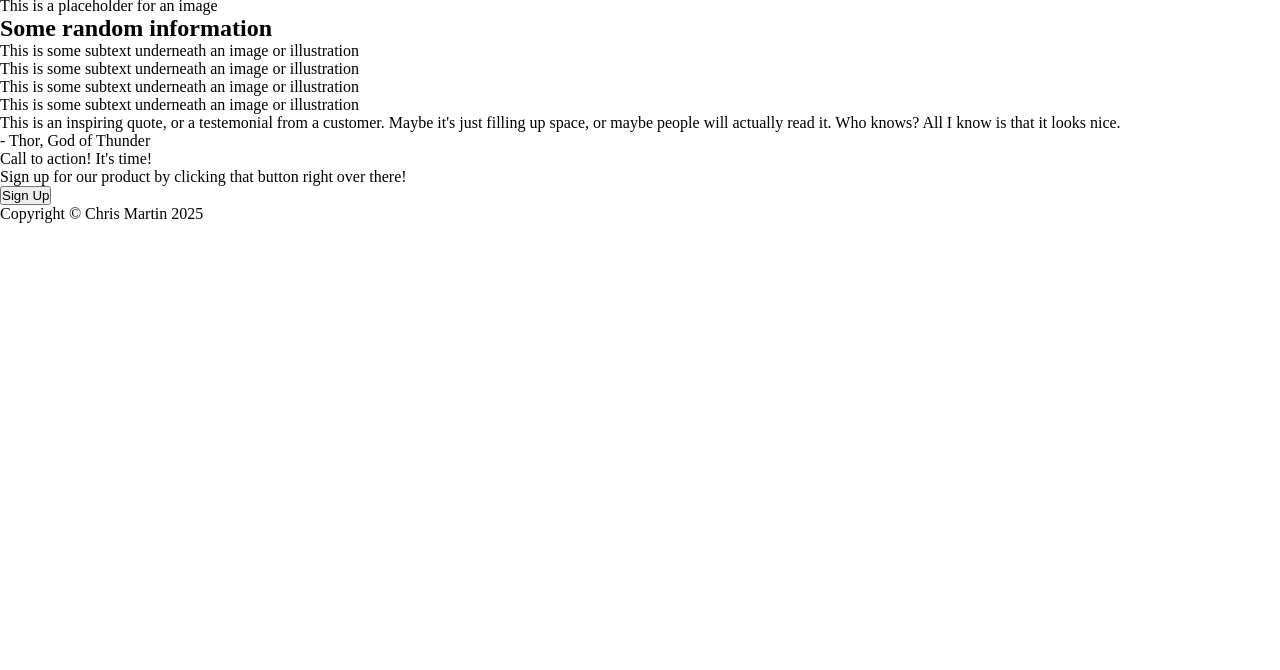
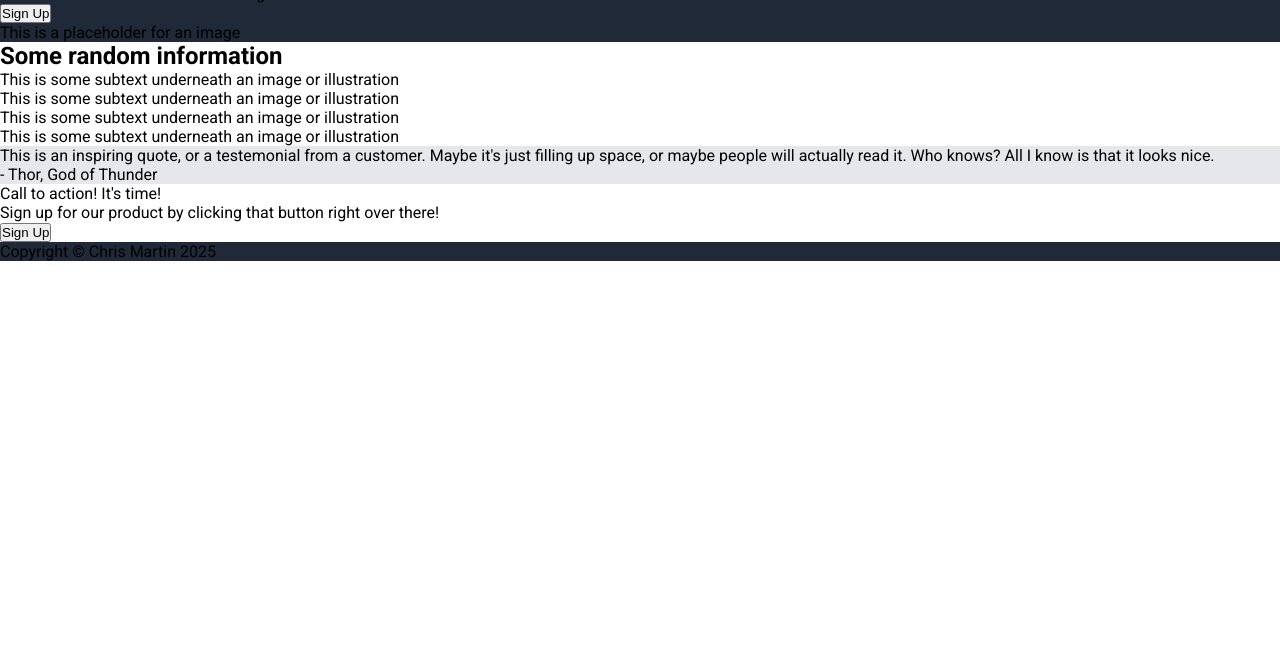
Before and after one commit to cmartin300/odin-landing_page, a plain HTML site: page index.html in a window 1280 px wide. Shown: the part 130-800 px from the top of the page. Drawn offline with Linux system fonts and the light colour scheme.

Commit message:
added button to html, added bg colors to css

```diff
--- a/css/styles.css
+++ b/css/styles.css
@@ -3,3 +3,18 @@
   padding: 0;
   box-sizing: border-box;
 }
+
+body {
+  font-family: Roboto, sans-serif;
+  height: 100vh;
+}
+
+.header,
+.footer,
+.hero-section {
+  background-color: #1f2937;
+}
+
+.quote-section {
+  background-color: #e5e7eb;
+}
--- a/index.html
+++ b/index.html
@@ -3,6 +3,12 @@
   <head>
     <meta charset="UTF-8" />
     <meta name="viewport" content="width=device-width, initial-scale=1.0" />
+    <link rel="preconnect" href="https://fonts.googleapis.com" />
+    <link rel="preconnect" href="https://fonts.gstatic.com" crossorigin />
+    <link
+      href="https://fonts.googleapis.com/css2?family=Roboto:ital,wght@0,100..900;1,100..900&display=swap"
+      rel="stylesheet"
+    />
     <link rel="stylesheet" href="css/styles.css" />
     <title>Odin Landing Page</title>
   </head>
@@ -27,6 +33,7 @@
             This website has some subtext that goes under the main title. It's
             smaller font and the color is lower contrast.
           </div>
+          <button>Sign Up</button>
         </div>
         <div class="hero-img">This is a placeholder for an image</div>
       </div>
```
